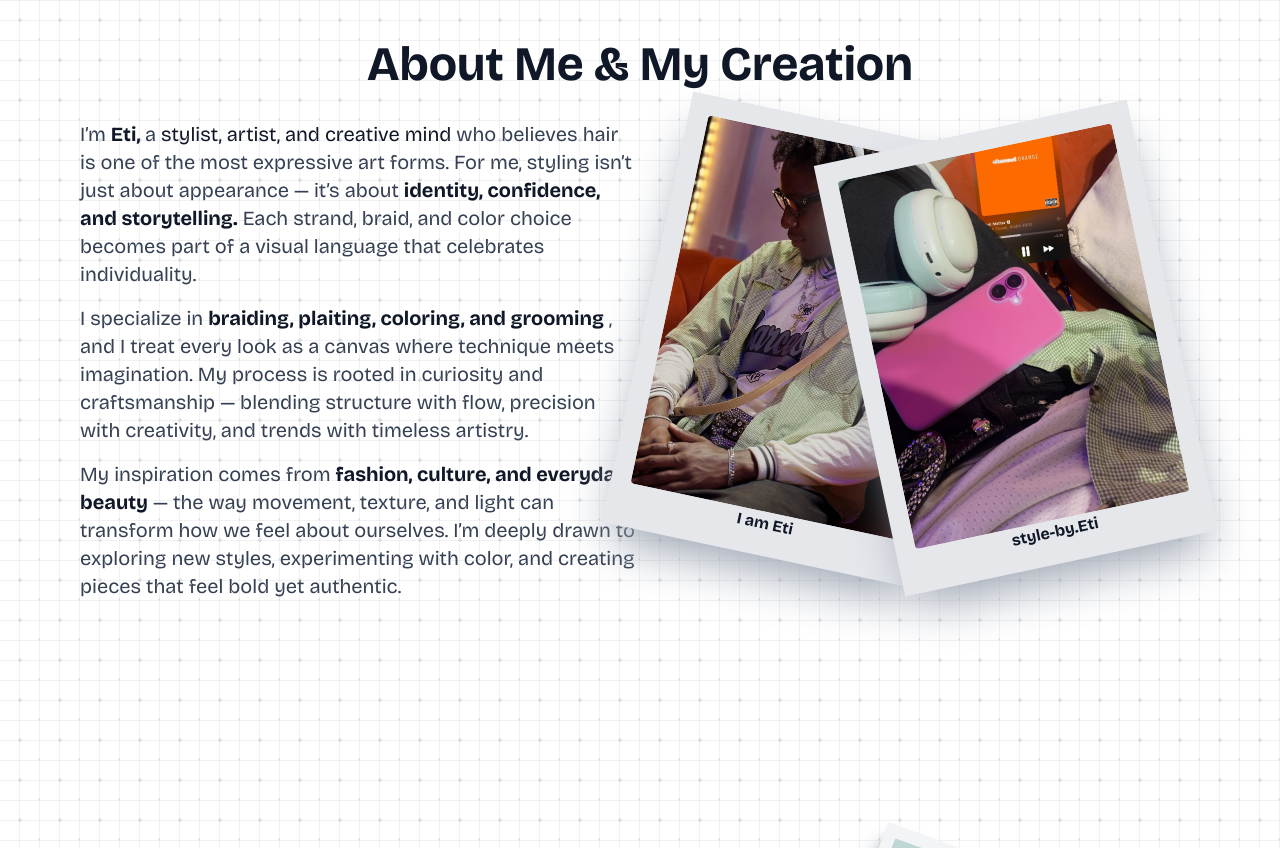
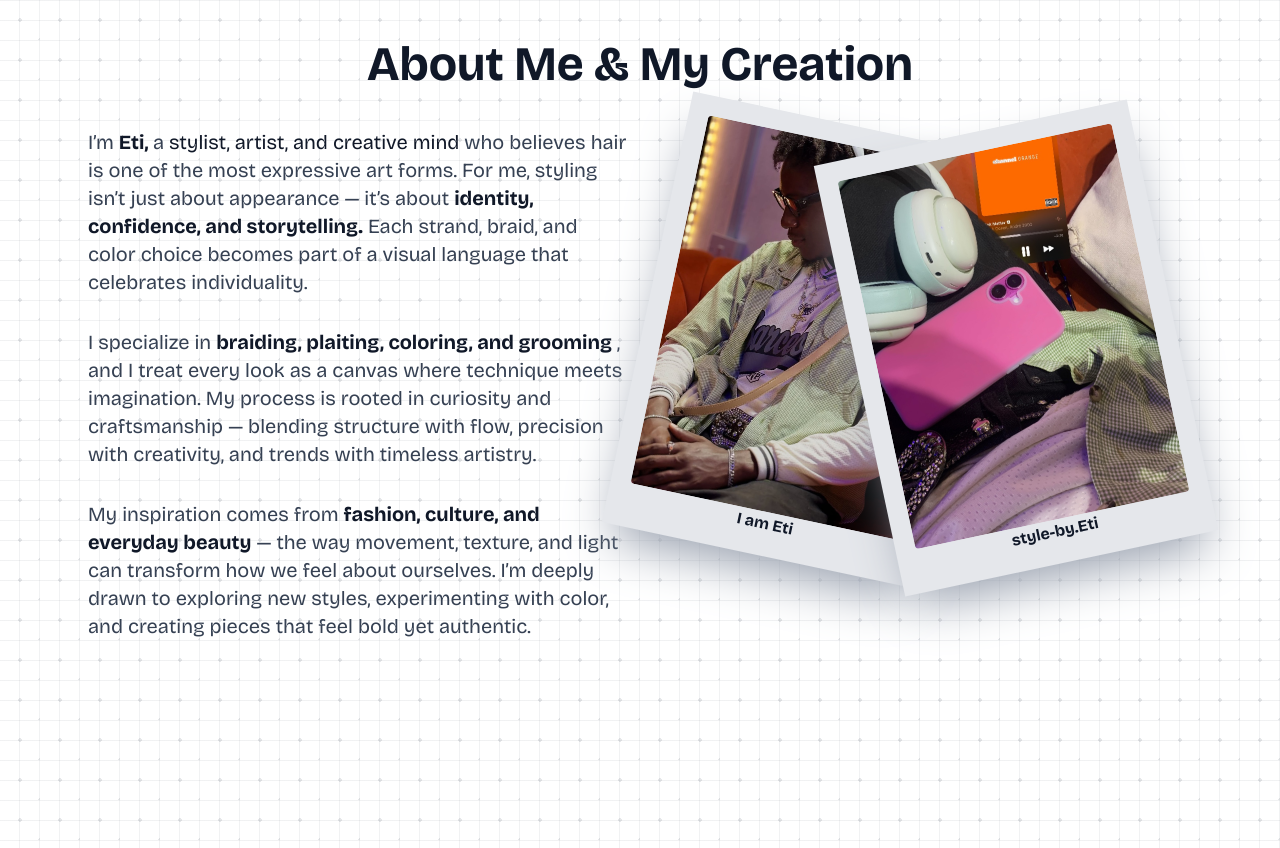
Before and after one commit to OkataMiracleDev/eti-hairstylist-portfolio, a Next.js app: page / in a window 1280 px wide. Shown: the part 560-1408 px from the top of the page. Built offline with nearby package versions, Linux system fonts and the light colour scheme; a web font is replaced by a local one.

Commit message:
Update page.tsx

```diff
--- a/components/Home/About/page.tsx
+++ b/components/Home/About/page.tsx
@@ -9,7 +9,7 @@ const About = () => {
       </h1>
       <div className="h-fit w-full px-2 lg:px-0 grid grid-rows-2 lg:grid-cols-2 gap-2 md:gap-4 lg:gap-2">
         <div className="flex flex-col gap-4 text-gray-700 text-base md:text-lg lg:text-xl">
-          <p>
+          <p className="active:bg-purple-400 p-2">
             I’m <span className="font-semibold text-gray-900">Eti, </span> a{" "}
             <span className="text-gray-900">
               stylist, artist, and creative mind
@@ -22,7 +22,7 @@ const About = () => {
             Each strand, braid, and color choice becomes part of a visual
             language that celebrates individuality.
           </p>
-          <p>
+          <p className="active:bg-purple-400 p-2">
             I specialize in{" "}
             <span className="font-semibold text-gray-900">
               braiding, plaiting, coloring, and grooming
@@ -32,7 +32,7 @@ const About = () => {
             blending structure with flow, precision with creativity, and trends
             with timeless artistry.
           </p>
-          <p>
+          <p className="active:bg-purple-400 p-2">
             My inspiration comes from{" "}
             <span className="font-semibold text-gray-900">
               fashion, culture, and everyday beauty
```
